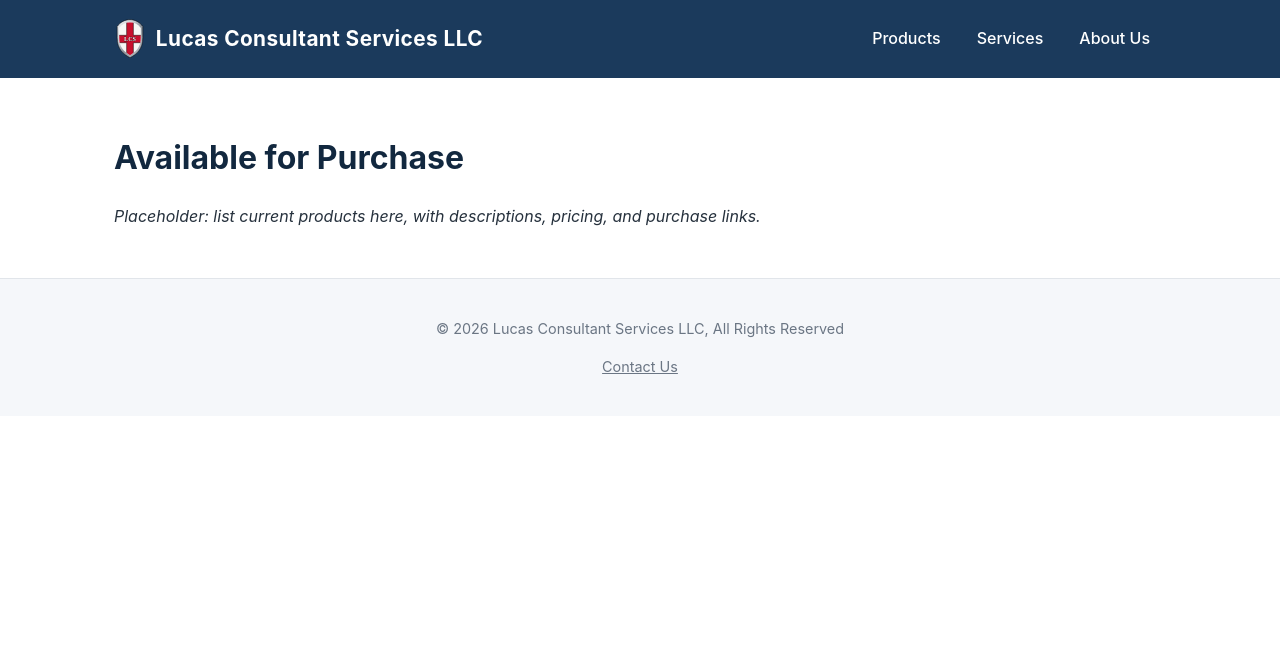
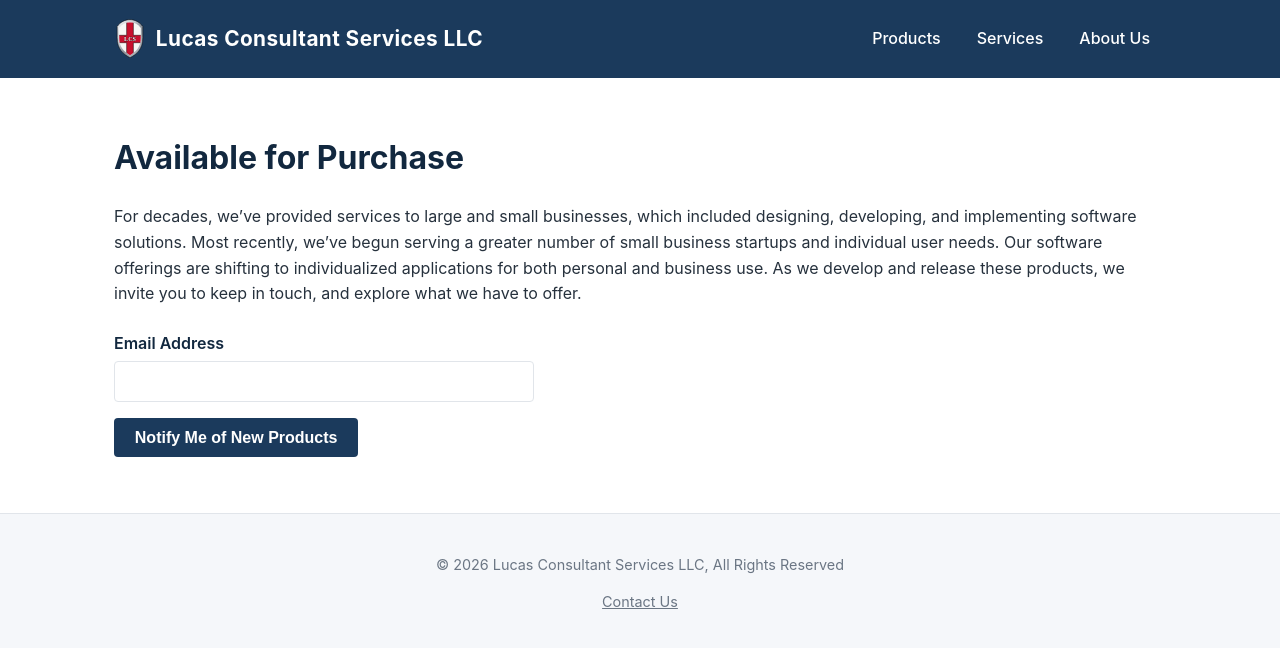
Before and after one commit to DrColorado/lucas-consulting-site, a Jekyll site: the page built from lucas-consulting-site/products/available-for-purchase.md, in a window 1280 px wide. Shown: the top 648 px of the page. Built offline with Jekyll 4.4.1, drawn with Linux system fonts in a browser that asks for light colours.

Commit message:
products offered

```diff
--- a/lucas-consulting-site/products/available-for-purchase.md
+++ b/lucas-consulting-site/products/available-for-purchase.md
@@ -6,4 +6,16 @@ permalink: /products/available-for-purchase/
 
 # Available for Purchase
 
-*Placeholder: list current products here, with descriptions, pricing, and purchase links.*
+For decades, we've provided services to large and small businesses, which included designing, developing, and implementing software solutions. Most recently, we've begun serving a greater number of small business startups and individual user needs. Our software offerings are shifting to individualized applications for both personal and business use. As we develop and release these products, we invite you to keep in touch, and explore what we have to offer.
+
+<form name="notify-me-signup" method="POST" data-netlify="true" netlify-honeypot="bot-field" action="{{ '/products/notify-confirmed/' | relative_url }}" class="beta-form">
+  <input type="hidden" name="form-name" value="notify-me-signup">
+  <p style="display:none;">
+    <label>Don't fill this out if you're human: <input name="bot-field"></label>
+  </p>
+  <div class="form-field">
+    <label for="notify-email">Email Address</label>
+    <input type="email" id="notify-email" name="email" required>
+  </div>
+  <button type="submit" class="btn">Notify Me of New Products</button>
+</form>
```
Also changed, not shown: lucas-consulting-site/products/notify-confirmed.md (added, +14 -0 lines).
